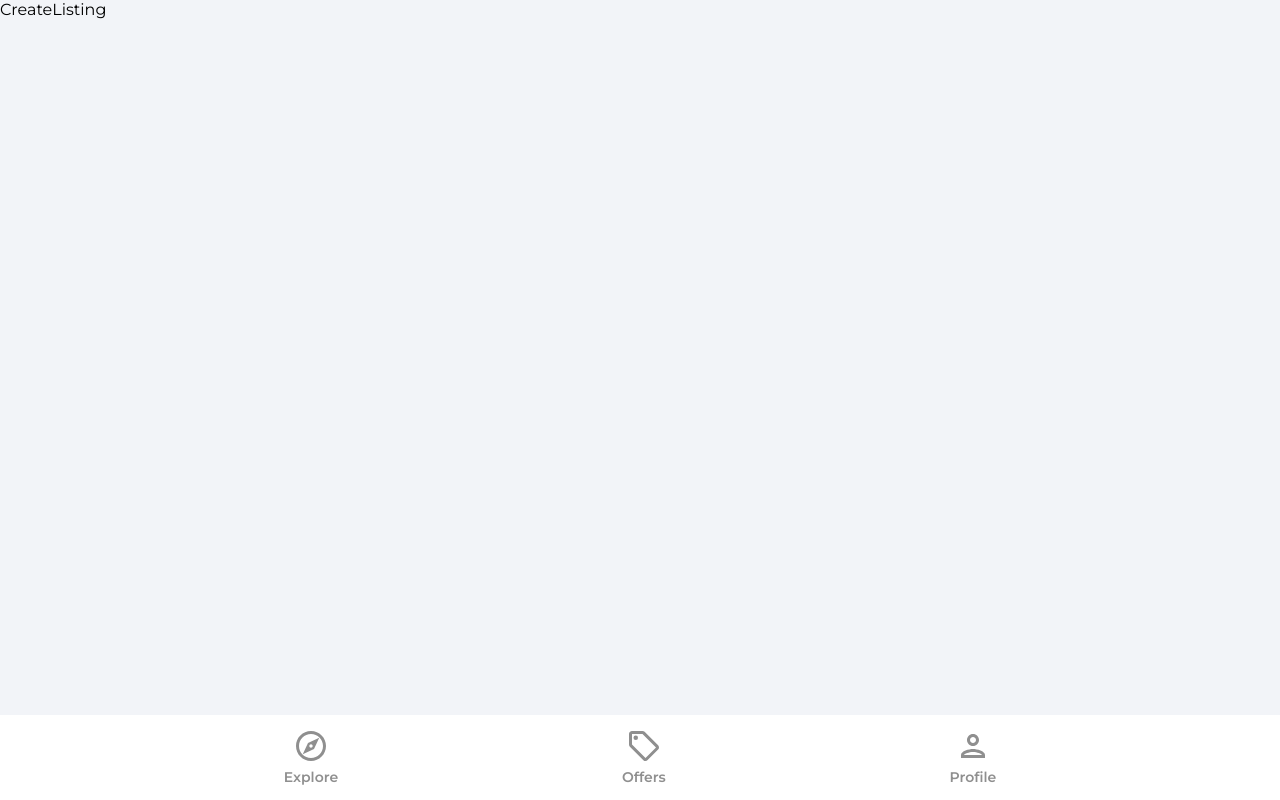
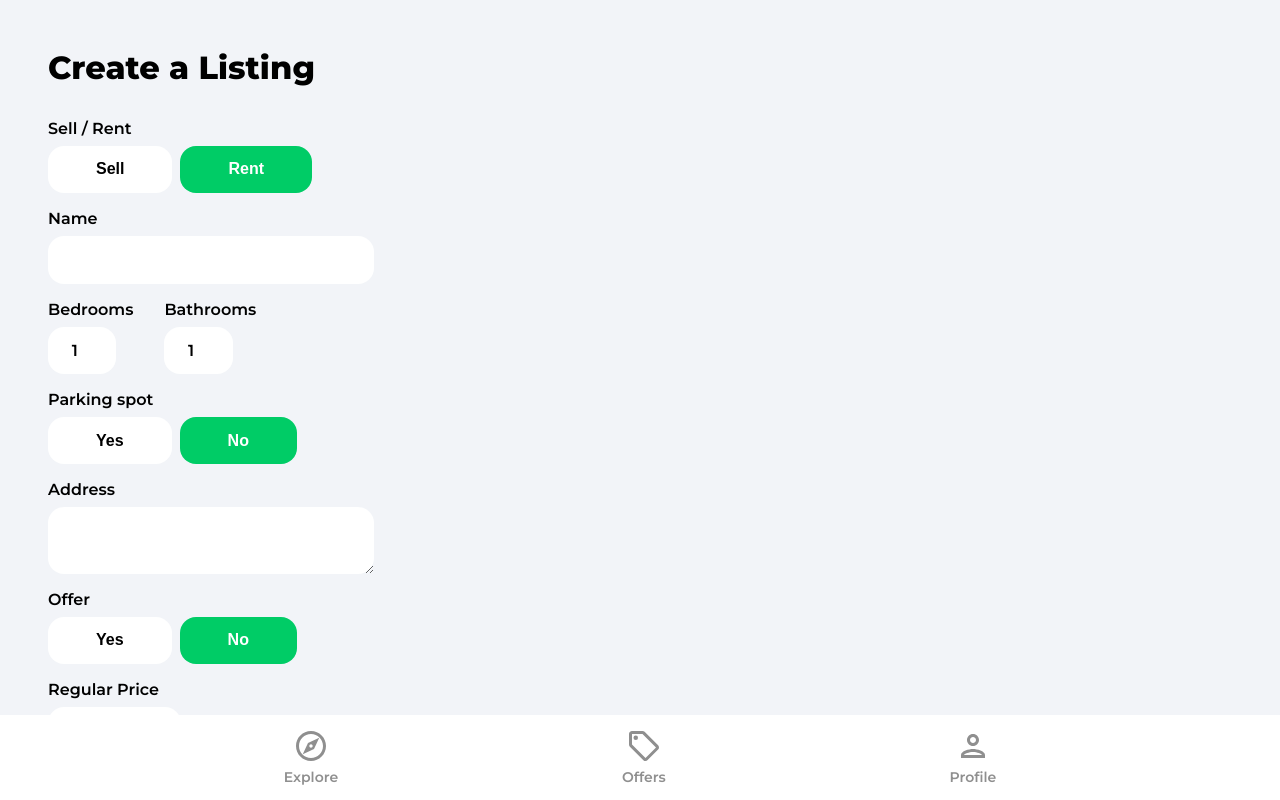
Before and after one commit to naimahassan43/react-house-marketplace, a React (Create React App) app: page /create-listing in a window 1280 px wide. Shown: the top 800 px of the page. Built offline with nearby package versions, Linux system fonts and the light colour scheme; no server answers; sample sign-in values are in the browser's storage.

Commit message:
Create Listing Form

```diff
--- a/src/pages/CreateListing.jsx
+++ b/src/pages/CreateListing.jsx
@@ -23,6 +23,22 @@
       longitude: 0,
    })
 
+   const {
+      type,
+      name,
+      bedrooms,
+      bathrooms,
+      parking,
+      furnished,
+      address,
+      offer,
+      regularPrice,
+      discountedPrice,
+      images,
+      latitude,
+      longitude,
+    } = formData
+
    const auth = getAuth()
    const navigate = useNavigate()
    const isMounted = useRef(true)
@@ -43,12 +59,247 @@
       }
    }, [isMounted])
 
+   const onSubmit = e => {
+      e.preventDefault()
+   }
+
+   const onMutate = e => {
+      let boolean = null
+
+      if (e.target.value === 'true') {
+         boolean = true
+      }
+      if (e.target.value === 'false') {
+         boolean = false
+      }
+
+      //Files
+      if (e.target.files) {
+         setFormData((prevState) => ({
+            ...prevState,
+            images: e.target.files
+         }))
+      }
+
+      // Text/Booleans/Numbers
+      if (!e.target.files) {
+         setFormData((prevState) => ({
+            ...prevState,
+            [e.target.id]:boolean ?? e.target.value,
+         }))
+      }
+   }
+
+   //Loading
    if (loading) {
       return <Spinner />
    }
    return (
-      <div>
-         CreateListing
+      <div className="profile">
+         <header>
+            <p className="pageHeader">Create a Listing</p>
+         </header>
+         <main>
+            <form onSubmit={onSubmit}>
+               <label htmlFor="" className="formLabel">Sell / Rent</label>
+               <div className="formButtons">
+                  <button
+                     type="button"
+                     className={type === 'sale' ? 'formButtonActive' : 'formButton'}
+                     id='type'
+                     value='sale'
+                     onClick ={onMutate}
+                  >
+                     Sell
+                  </button>
+                  <button
+                     type="button"
+                     className={type === 'rent' ? 'formButtonActive' : 'formButton'}
+                     id='type'
+                     value='rent'
+                     onClick ={onMutate}
+                  >
+                     Rent
+                  </button>
+               </div>
+
+               <label className='formLabel'>Name</label>
+               <input
+                  className='formInputName'
+                  type='text'
+                  id='name'
+                  value={name}
+                  onChange={onMutate}
+                  maxLength='32'
+                  minLength='10'
+                  required
+               />
+               <div className='formRooms flex'>
+                  <div>
+                     <label className='formLabel'>Bedrooms</label>
+                     <input
+                        className='formInputSmall'
+                        type='number'
+                        id='bedrooms'
+                        value={bedrooms}
+                        onChange={onMutate}
+                        min='1'
+                        max='50'
+                        required
+                     />
+                  </div>
+                  <div>
+                     <label className='formLabel'>Bathrooms</label>
+                     <input
+                        className='formInputSmall'
+                        type='number'
+                        id='bathrooms'
+                        value={bathrooms}
+                        onChange={onMutate}
+                        min='1'
+                        max='50'
+                        required
+                     />
+                  </div>
+               </div>
+               <label className='formLabel'>Parking spot</label>
+               <div className='formButtons'>
+                  <button
+                     className={parking ? 'formButtonActive' : 'formButton'}
+                     type='button'
+                     id='parking'
+                     value={true}
+                     onClick={onMutate}
+                     min='1'
+                     max='50'
+                  >
+                     Yes
+                  </button>
+                  <button
+                     className={
+                        !parking && parking !== null ? 'formButtonActive' : 'formButton'
+                     }
+                     type='button'
+                     id='parking'
+                     value={false}
+                     onClick={onMutate}
+                  >
+                  No
+                  </button>
+               </div>
+
+               <label className='formLabel'>Address</label>
+               <textarea
+                  className='formInputAddress'
+                  type='text'
+                  id='address'
+                  value={address}
+                  onChange={onMutate}
+                  required
+               />
+
+               {!geolocationEnabled && (
+                  <div className='formLatLng flex'>
+                  <div>
+                     <label className='formLabel'>Latitude</label>
+                     <input
+                        className='formInputSmall'
+                        type='number'
+                        id='latitude'
+                        value={latitude}
+                        onChange={onMutate}
+                        required
+                     />
+                  </div>
+                  <div>
+                     <label className='formLabel'>Longitude</label>
+                     <input
+                        className='formInputSmall'
+                        type='number'
+                        id='longitude'
+                        value={longitude}
+                        onChange={onMutate}
+                        required
+                     />
+                  </div>
+                  </div>
+               )}
+
+               <label className='formLabel'>Offer</label>
+               <div className='formButtons'>
+                  <button
+                  className={offer ? 'formButtonActive' : 'formButton'}
+                  type='button'
+                  id='offer'
+                  value={true}
+                  onClick={onMutate}
+                  >
+                  Yes
+                  </button>
+                  <button
+                  className={
+                     !offer && offer !== null ? 'formButtonActive' : 'formButton'
+                  }
+                  type='button'
+                  id='offer'
+                  value={false}
+                  onClick={onMutate}
+                  >
+                  No
+                  </button>
+               </div>
+
+               <label className='formLabel'>Regular Price</label>
+               <div className='formPriceDiv'>
+                  <input
+                  className='formInputSmall'
+                  type='number'
+                  id='regularPrice'
+                  value={regularPrice}
+                  onChange={onMutate}
+                  min='50'
+                  max='750000000'
+                  required
+                  />
+                  {type === 'rent' && <p className='formPriceText'>$ / Month</p>}
+               </div>
+
+               {offer && (
+                  <>
+                  <label className='formLabel'>Discounted Price</label>
+                  <input
+                     className='formInputSmall'
+                     type='number'
+                     id='discountedPrice'
+                     value={discountedPrice}
+                     onChange={onMutate}
+                     min='50'
+                     max='750000000'
+                     required={offer}
+                  />
+                  </>
+               )}
+
+               <label className='formLabel'>Images</label>
+               <p className='imagesInfo'>
+                  The first image will be the cover (max 6).
+               </p>
+               <input
+                  className='formInputFile'
+                  type='file'
+                  id='images'
+                  onChange={onMutate}
+                  max='6'
+                  accept='.jpg,.png,.jpeg'
+                  multiple
+                  required
+               />
+               <button type='submit' className='primaryButton createListingButton'>
+                  Create Listing
+               </button>
+
+            </form>
+         </main>
       </div>
    )
 }
```
